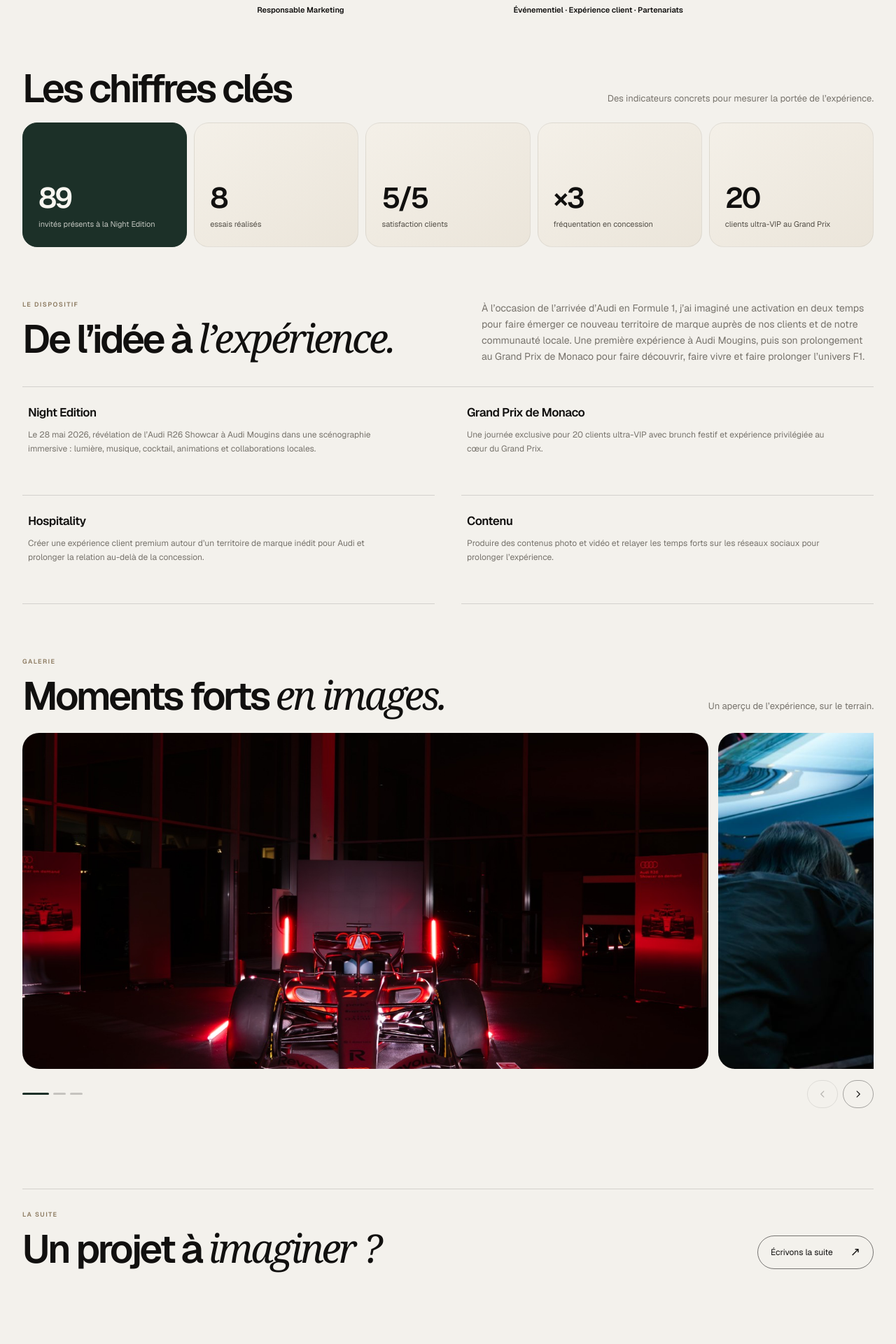
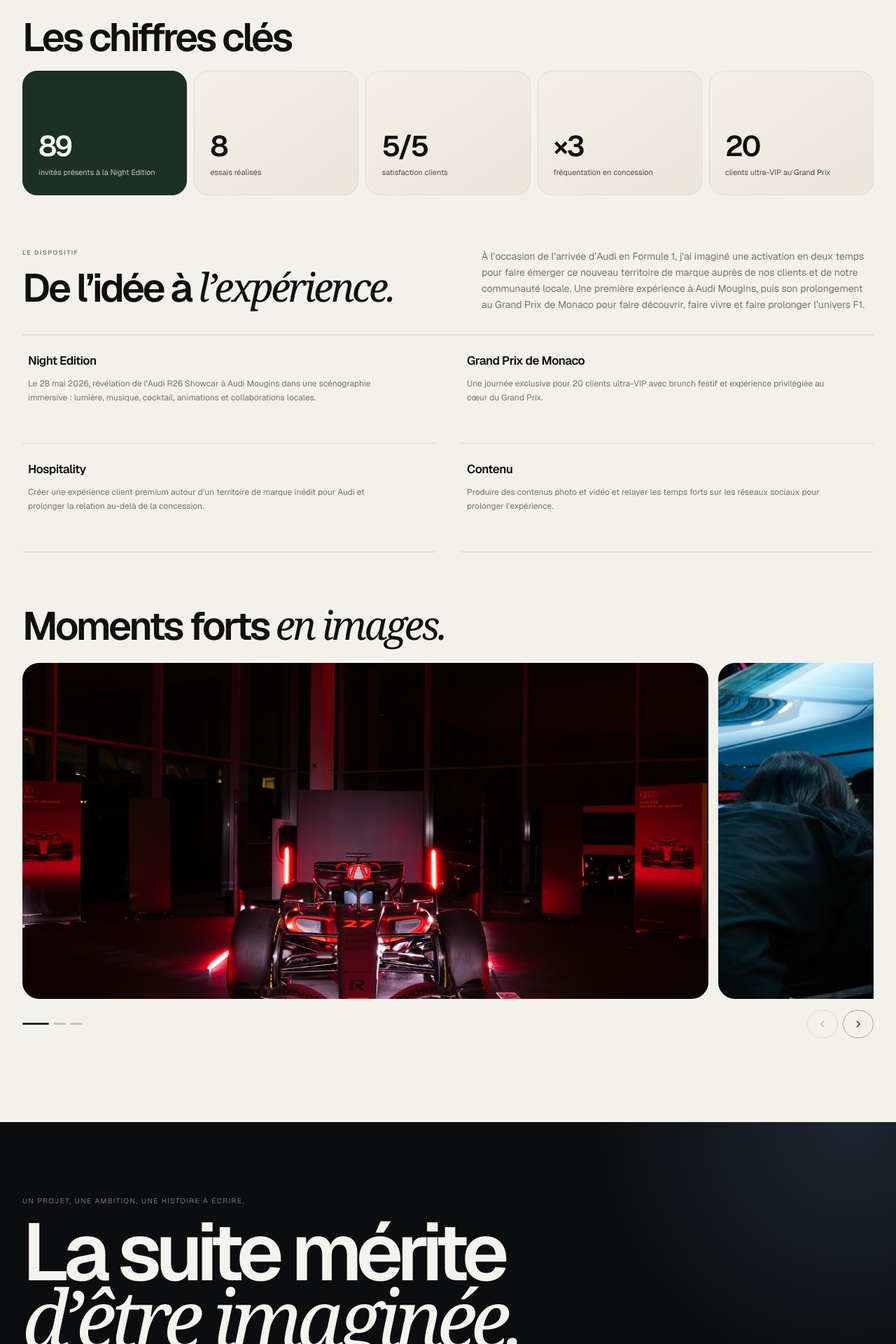
Before and after one commit to paulsebille/Portfolio, a Next.js app: page /projects/audi-f1-experience in a window 1280 px wide. Shown: the part 840-2760 px from the top of the page at 70% size. Built offline with nearby package versions, Linux system fonts and the light colour scheme.

Commit message:
Simplify project details content

```diff
--- a/app/projects/[slug]/page.tsx
+++ b/app/projects/[slug]/page.tsx
@@ -39,10 +39,6 @@ export default async function ProjectPage({ params }: { params: Promise<{ slug:
         <div className="project-brief-copy">
           <h2 id="project-brief-title" className="project-brief-title">En bref</h2>
           <p className="project-brief-text">{project.intro}</p>
-          <div className="project-detail-meta">
-            <div><span>Mon rôle</span><strong>{project.role}</strong></div>
-            <div><span>Expertises</span><strong>{project.categories.slice(0, 3).join(" · ")}</strong></div>
-          </div>
         </div>
       </section>
 
@@ -52,7 +48,6 @@ export default async function ProjectPage({ params }: { params: Promise<{ slug:
             <div>
               <h2 id="project-results-title">Les chiffres clés</h2>
             </div>
-            <p>Des indicateurs concrets pour mesurer la portée de l’expérience.</p>
           </div>
           <div className="project-results-grid">
             {project.results.map((result) => (
@@ -91,22 +86,13 @@ export default async function ProjectPage({ params }: { params: Promise<{ slug:
         <section className="project-gallery-section container">
           <div className="project-gallery-heading project-section-heading">
             <div>
-              <p className="project-detail-eyebrow">Galerie</p>
               <h2>Moments forts <em>en images.</em></h2>
             </div>
-            <p>Un aperçu de l’expérience, sur le terrain.</p>
           </div>
           <ProjectGalleryCarousel title={project.title} images={gallery} />
         </section>
       )}
 
-      <section className="project-detail-closing container">
-        <div>
-          <p className="project-detail-eyebrow">La suite</p>
-          <h2>Un projet à <em>imaginer ?</em></h2>
-        </div>
-        <Link href="/#contact" className="project-detail-contact">Écrivons la suite <span aria-hidden="true">↗</span></Link>
-      </section>
     </main>
   );
 }
```
